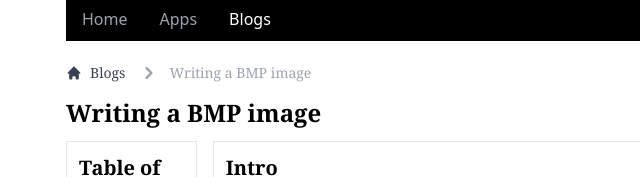
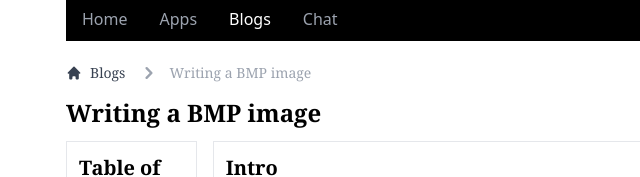
Before and after one commit to AutoLS/AutoWeb, a plain HTML site: page public/blogs/writing_bmp.html in a window 1280 px wide. Shown: the part 318-495 px from the top of the page, 142-782 px from the left. Drawn offline with nearby package versions, Linux system fonts and the light colour scheme.

Commit message:
Add chat to nav bar

```diff
--- a/public/blogs/writing_bmp.html
+++ b/public/blogs/writing_bmp.html
@@ -28,6 +28,9 @@
                                 </li>
                                 <li>
                                     <a href="home.html" class="block py-2 pr-4 pl-3 text-white border-b border-gray-100 md:bg-transparent md:text-white md:p-0 md:border-0" aria-current="page">Blogs</a>
+                                </li>
+                                <li>
+                                    <a href="../apps/chat/index.html" class="block py-2 pr-4 pl-3 text-gray-400 border-b border-gray-100 transition duration-500 hover:bg-gray-50 md:transition md:duration-500 md:hover:bg-transparent md:border-0 md:hover:text-white md:p-0">Chat</a>
                                 </li>
                               </ul>
                             </div>
```
